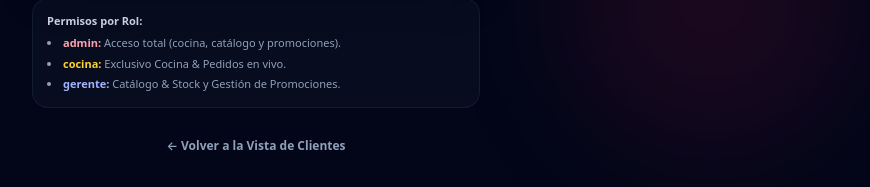
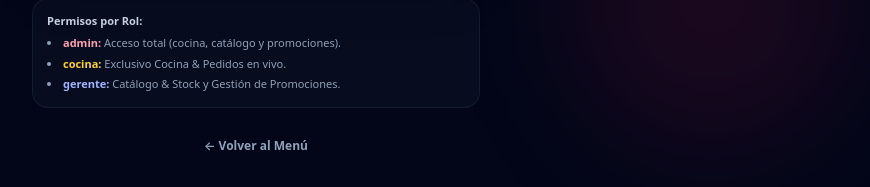
Before and after one commit to lucianovegaallegroni-boop/saaspedidos, a React (Vite) app: page /admin/login in a window 1280 px wide. Shown: the part 610-797 px from the top of the page, without its empty margins (384-1254 px from the left). Built offline with nearby package versions, Linux system fonts and the light colour scheme.

Commit message:
fix(ui): cambiar texto de 'Volver a la Vista de Clientes' a 'Volver al Menú' en login administrativo

```diff
--- a/src/components/admin/AdminLogin.jsx
+++ b/src/components/admin/AdminLogin.jsx
@@ -166,7 +166,7 @@ export default function AdminLogin() {
             to="/"
             className="text-xs text-slate-400 hover:text-white transition-colors inline-flex items-center gap-1 font-semibold"
           >
-            ← Volver a la Vista de Clientes
+            ← Volver al Menú
           </Link>
         </div>
       </div>
```
